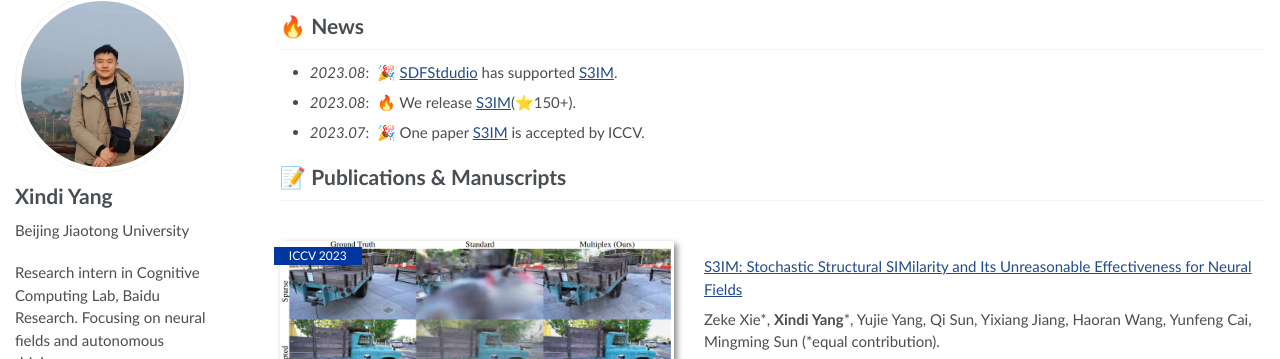
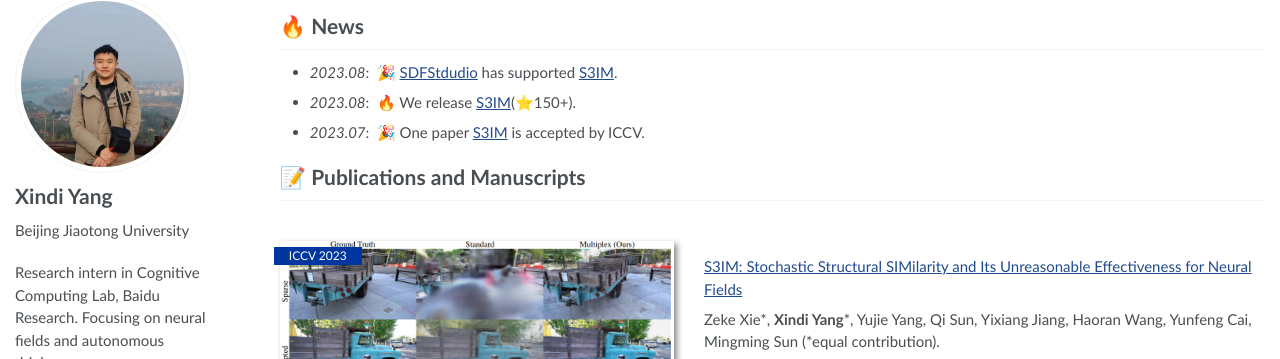
Before and after one commit to Madaoer/Madaoer.github.io, a Jekyll site: the page built from _pages/about.md, in a window 1280 px wide and 900 px high, scrolled down 379 px. Shown: the part 96-455 px from the top of the window. Built offline with Jekyll 4.4.1, drawn with Linux system fonts in a browser that asks for light colours; comment, search, counter and statistics services are not loaded.

Commit message:
Update about.md

```diff
--- a/_pages/about.md
+++ b/_pages/about.md
@@ -36,7 +36,7 @@ I am interested in 3D vision and autonomous driving , and my current research fo
 - *2023.08*: &nbsp;🔥 We release [S3IM](https://github.com/Madaoer/S3IM-Neural-Fields)(⭐️150+).
 - *2023.07*: &nbsp;🎉 One paper [S3IM](https://arxiv.org/abs/2308.07032) is accepted by ICCV.
 
-# 📝 Publications & Manuscripts
+# 📝 Publications and Manuscripts
 
 <div class='paper-box'><div class='paper-box-image'><div><div class="badge">ICCV 2023</div><img src='/images/paper_img2_500x300.png' alt="sym" width="100%"></div></div>
   <div class='paper-box-text' markdown="1">
```
